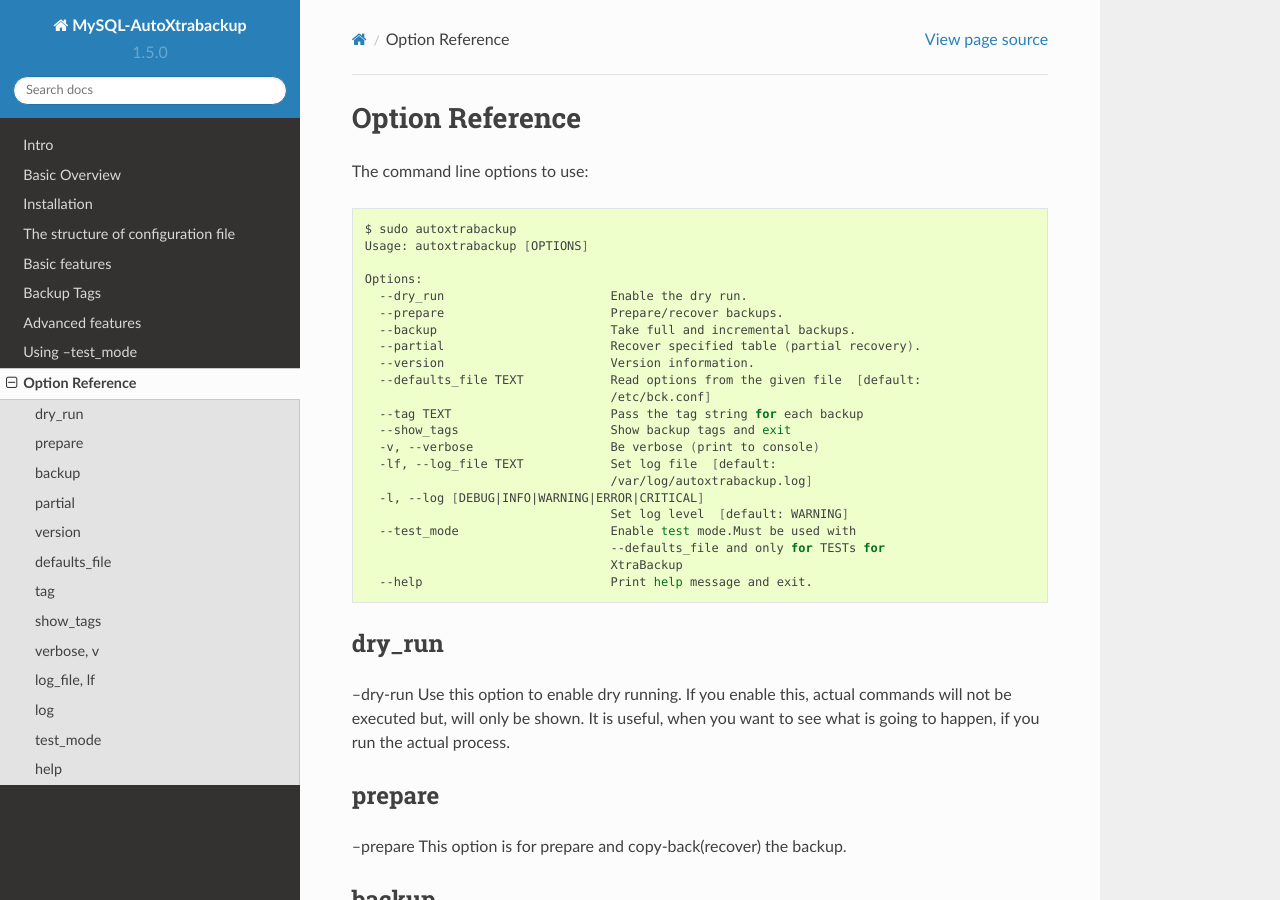
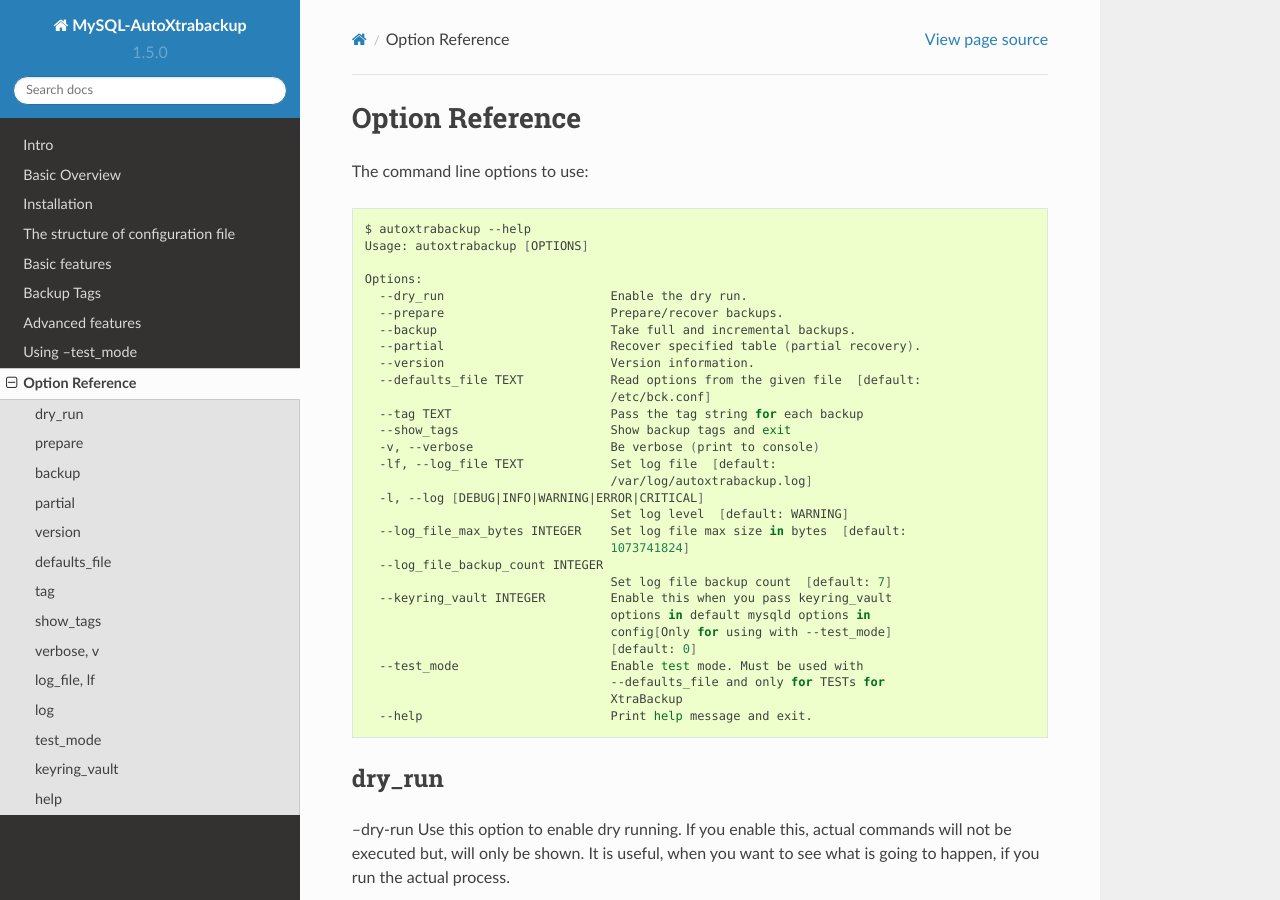
Before and after one commit to ShahriyarR/MySQL-AutoXtraBackup, a Sphinx documentation site: the page built from docs/option_reference.rst, in a window 1280 px wide and 900 px high. Built offline with Sphinx 7.4.7 and the Read the Docs theme 2.0.0, drawn with Linux system fonts in a browser that asks for light colours; some of the changed text lies outside the part shown.

Commit message:
Changed a bit

```diff
--- a/docs/option_reference.rst
+++ b/docs/option_reference.rst
@@ -6,7 +6,7 @@ The command line options to use:
 .. code-block:: shell
 
 
-    $ sudo autoxtrabackup
+    $ autoxtrabackup --help
     Usage: autoxtrabackup [OPTIONS]
 
     Options:
@@ -24,10 +24,19 @@ The command line options to use:
                                       /var/log/autoxtrabackup.log]
       -l, --log [DEBUG|INFO|WARNING|ERROR|CRITICAL]
                                       Set log level  [default: WARNING]
-      --test_mode                     Enable test mode.Must be used with
+      --log_file_max_bytes INTEGER    Set log file max size in bytes  [default:
+                                      1073741824]
+      --log_file_backup_count INTEGER
+                                      Set log file backup count  [default: 7]
+      --keyring_vault INTEGER         Enable this when you pass keyring_vault
+                                      options in default mysqld options in
+                                      config[Only for using with --test_mode]
+                                      [default: 0]
+      --test_mode                     Enable test mode. Must be used with
                                       --defaults_file and only for TESTs for
                                       XtraBackup
       --help                          Print help message and exit.
+
 
 
 dry_run
@@ -106,6 +115,13 @@ test_mode
 This option enables Test Mode and must be used with --defaults_file option.
 WARNING: It is not for daily usage. It is only and only for testing XtraBackup.
 
+keyring_vault
+-------------
+
+--keyring_vault
+Enable this when you pass keyring_vault options in default mysqld options in
+config[Only for using with --test_mode] [default: 0]
+This is for keyring_vault plugin testing.
 
 help
 ----
```
Also changed, not shown: docs/basic_overview.rst (+10 -2 lines), docs/test_mode.rst (+64 -52 lines).
